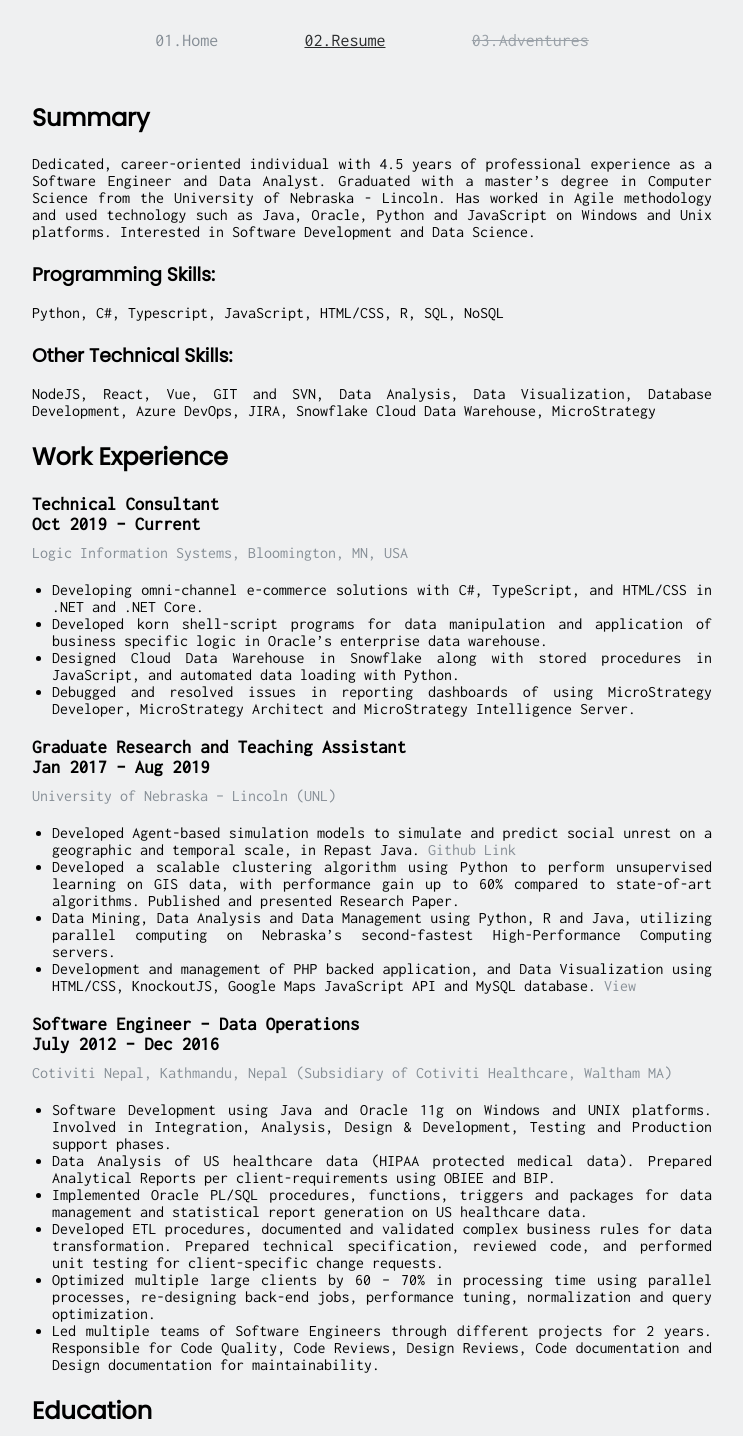
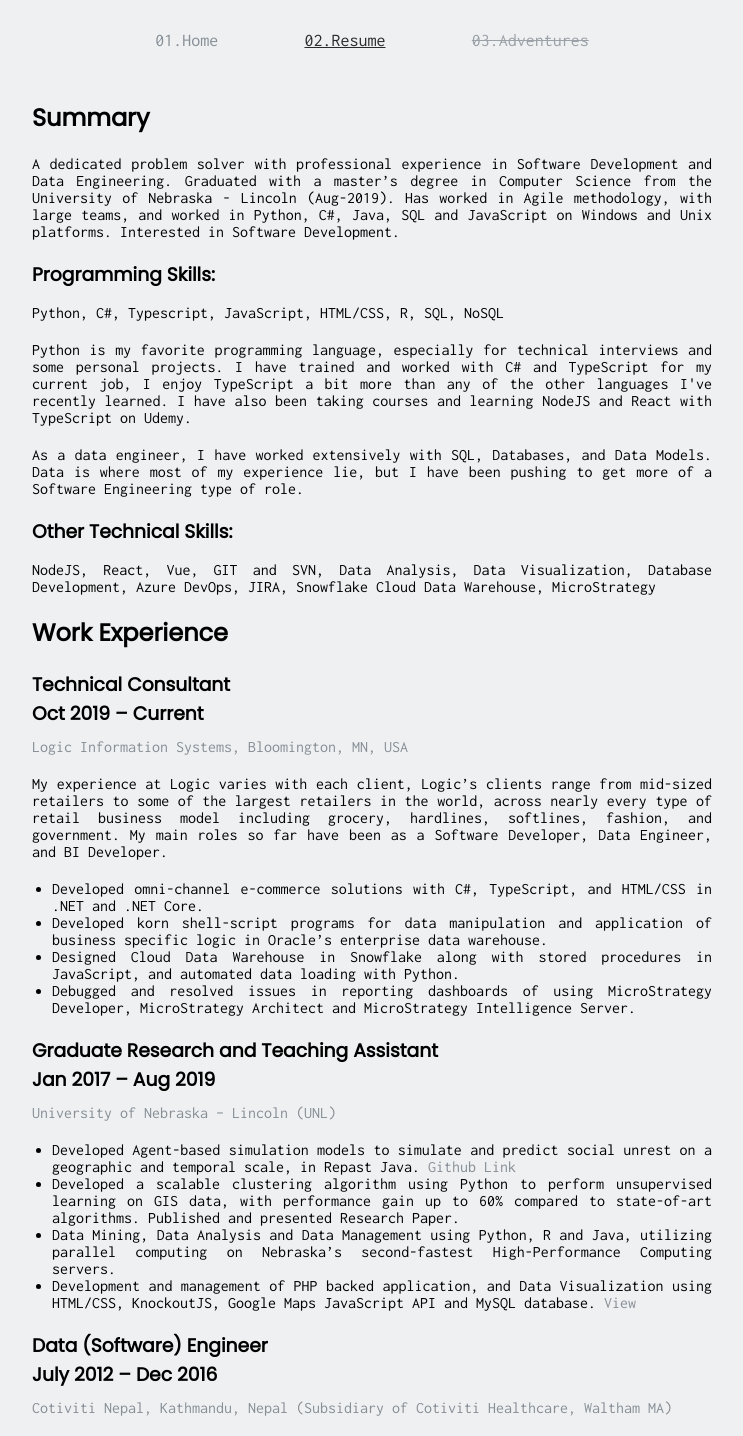
Before and after one commit to sudbasnet/sudbasnet.github.io, a React (Create React App) app: page /resume in a window 1280 px wide. Shown: the top 1436 px of the page, without its empty margins (268-1011 px from the left). Built offline with nearby package versions, Linux system fonts and the light colour scheme; the HTML template or start-up script is replaced by a standard one.

Commit message:
updated resume a little

```diff
--- a/src/components/Main/Home/Terminal/Summary/Summary.tsx
+++ b/src/components/Main/Home/Terminal/Summary/Summary.tsx
@@ -6,12 +6,13 @@ const Summary: React.FC = () => {
         <div className="key email">sudbasnet10@gmail.com <br /> ---------------------</div>
         <ul>
             <li className="summary-li"><span className="key">Name:</span> Sudeep Basnet</li>
-            <li className="summary-li"><span className="key">Interests:</span> Software Development, Data Science </li>
-            <li className="summary-li"><span className="key">Skills:</span> Python, TypeScript, JavaScript, C#, R, SQL</li>
+            <li className="summary-li"><span className="key">Interests:</span> Software Development</li>
+            <li className="summary-li"><span className="key">Skills:</span> Python, TypeScript, C#, SQL, NoSQL</li>
+            <li className="summary-li"><span className="key">Other:</span> Node, React, Vue, Database Design, GIT</li>
             <li className="summary-li"><span className="key">Status:</span> Open to Job Oppurtunities</li>
             <li className="summary-li"><span className="key">2019/10 - Current:</span> Technical Consultant</li>
             <li className="summary-li"><span className="key">2016/01 - 2019/09:</span> Grad. Research Assistant</li>
-            <li className="summary-li"><span className="key">2012/07 - 2016/12:</span> Engineer - Software & Data</li>
+            <li className="summary-li"><span className="key">2012/07 - 2016/12:</span> Data (Software) Engineer</li>
             <li className="summary-li"><span className="key">Education:</span> M.S. in Computer Science (2019)</li>
             <li className="summary-li"><span className="key">Resume:</span> <ResumeDownloadLink /></li>
         </ul>
--- a/src/components/Main/Resume/Resume.css
+++ b/src/components/Main/Resume/Resume.css
@@ -10,6 +10,7 @@
 
 .job-title{
     padding-bottom: 10px;
+    font-family: 'Poppins';
 }
 
 .main-resume p{
--- a/src/components/Main/Resume/Resume.tsx
+++ b/src/components/Main/Resume/Resume.tsx
@@ -5,13 +5,14 @@ import ResumePdf from "../../../assets/basnet.pdf";
 const Resume: React.FC = () => {
     return <main className="main-resume">
         <h2 className="heading1">Summary</h2>
-        <p>Dedicated, career-oriented individual with 4.5 years of professional experience as a Software Engineer and Data
-            Analyst. Graduated with a master’s degree in Computer Science from the University of Nebraska - Lincoln. Has worked
-            in Agile methodology and used technology such as Java, Oracle, Python and JavaScript on Windows and Unix platforms.
-            Interested in Software Development and Data Science.</p>
+        <p>A dedicated problem solver with professional experience in Software Development and Data Engineering. Graduated with a master’s degree in Computer Science from the University of Nebraska - Lincoln (Aug-2019). Has worked
+            in Agile methodology, with large teams, and worked in Python, C#, Java, SQL and JavaScript on Windows and Unix platforms. Interested in Software Development.</p>
 
         <h3 className="heading2">Programming Skills:</h3>
         <p>Python, C#, Typescript, JavaScript, HTML/CSS, R, SQL, NoSQL</p>
+        <p>Python is my favorite programming language, especially for technical interviews and some personal projects. I have trained and worked with C# and TypeScript for my current job,
+            I enjoy TypeScript a bit more than any of the other languages I've recently learned. I have also been taking courses and learning NodeJS and React with TypeScript on Udemy.</p> <p> As a data engineer, I have worked
+            extensively with SQL, Databases, and Data Models. Data is where most of my experience lie, but I have been pushing to get more of a Software Engineering type of role.</p>
 
         <h3 className="heading2">Other Technical Skills:</h3>
         <p className="no-justify">NodeJS, React, Vue, GIT and SVN, Data Analysis, Data Visualization, Database Development, Azure DevOps, JIRA, Snowflake Cloud Data Warehouse, MicroStrategy</p>
@@ -23,14 +24,13 @@ const Resume: React.FC = () => {
         </h3>
         <p><a target="_blank" rel="noreferrer" className="resume-link" href="https://www.logicinfo.com/">Logic Information Systems, Bloomington, MN,
                 USA</a></p>
+            <p> My experience at Logic varies with each client, Logic’s clients range from mid-sized retailers to some of the largest retailers in the world, across nearly every type of retail business model including grocery,
+            hardlines, softlines, fashion, and government. My main roles so far have been as a Software Developer, Data Engineer, and BI Developer. </p>
         <ul>
-            <li>Developing omni-channel e-commerce solutions with C#, TypeScript, and HTML/CSS in .NET and .NET Core.</li>
-            <li>Developed korn shell-script programs for data manipulation and application of business specific logic in
-                Oracle’s enterprise data warehouse.</li>
-            <li>Designed Cloud Data Warehouse in Snowflake along with stored procedures in JavaScript, and automated data
-                loading with Python.</li>
-            <li>Debugged and resolved issues in reporting dashboards of using MicroStrategy Developer, MicroStrategy
-                Architect and MicroStrategy Intelligence Server.</li>
+            <li>Developed omni-channel e-commerce solutions with C#, TypeScript, and HTML/CSS in .NET and .NET Core.</li>
+            <li>Developed korn shell-script programs for data manipulation and application of business specific logic in Oracle’s enterprise data warehouse.</li>
+            <li>Designed Cloud Data Warehouse in Snowflake along with stored procedures in JavaScript, and automated data loading with Python.</li>
+            <li>Debugged and resolved issues in reporting dashboards of using MicroStrategy Developer, MicroStrategy Architect and MicroStrategy Intelligence Server.</li>
         </ul>
 
         <h3 className="job-title">Graduate Research and Teaching Assistant
@@ -51,7 +51,7 @@ const Resume: React.FC = () => {
                     href="https://cse.unl.edu/~surge/">View</a></li>
         </ul>
 
-        <h3 className="job-title">Software Engineer – Data Operations
+        <h3 className="job-title">Data (Software) Engineer
             <div className="duration">July 2012 – Dec 2016</div>
         </h3>
         <p>
@@ -59,20 +59,12 @@ const Resume: React.FC = () => {
                 of Cotiviti Healthcare, Waltham MA)</a>
         </p>
         <ul>
-            <li>Software Development using Java and Oracle 11g on Windows and UNIX platforms. Involved in Integration,
-                Analysis, Design & Development, Testing and Production support phases.</li>
-            <li>Data Analysis of US healthcare data (HIPAA protected medical data). Prepared Analytical Reports per
-                client-requirements using OBIEE and BIP.</li>
-            <li>Implemented Oracle PL/SQL procedures, functions, triggers and packages for data management and statistical
-                report generation on US healthcare data.</li>
-            <li>Developed ETL procedures, documented and validated complex business rules for data transformation. Prepared
-                technical specification, reviewed code, and performed unit testing for client-specific change requests.</li>
-            <li>Optimized multiple large clients by 60 – 70% in processing time using parallel processes, re-designing
-                back-end
-                jobs, performance tuning, normalization and query optimization.</li>
-            <li>Led multiple teams of Software Engineers through different projects for 2 years. Responsible for Code
-                Quality,
-                Code Reviews, Design Reviews, Code documentation and Design documentation for maintainability.</li>
+            <li>Data Analysis of US healthcare data (HIPAA protected medical data). Prepared Analytical Reports per client-requirements using OBIEE and BIP.</li>
+            <li>Implemented Oracle PL/SQL procedures, functions, triggers and packages for data management and statistical report generation on US healthcare data.</li>
+            <li>Developed ETL procedures, documented and validated complex business rules for data transformation. Prepared technical specification, reviewed code, and performed unit testing for client-specific change requests.</li>
+            <li>Optimized multiple large clients by 60 – 70% in processing time using parallel processes, re-designing back-end jobs, performance tuning, normalization and query optimization.</li>
+            <li>Led multiple teams of Software Engineers through different projects for 2 years. Responsible for Code Quality, Code Reviews, Design Reviews, Code documentation and Design documentation for maintainability.</li>
+            <li>Software Development using Java and Oracle 11g on Windows and UNIX platforms for 1 year. Involved in Integration, Analysis, Design & Development, Testing and Production support phases.</li>
         </ul>
 
 
```
Also changed, not shown: 1 other file (tests, documents, lock files or other folders).
